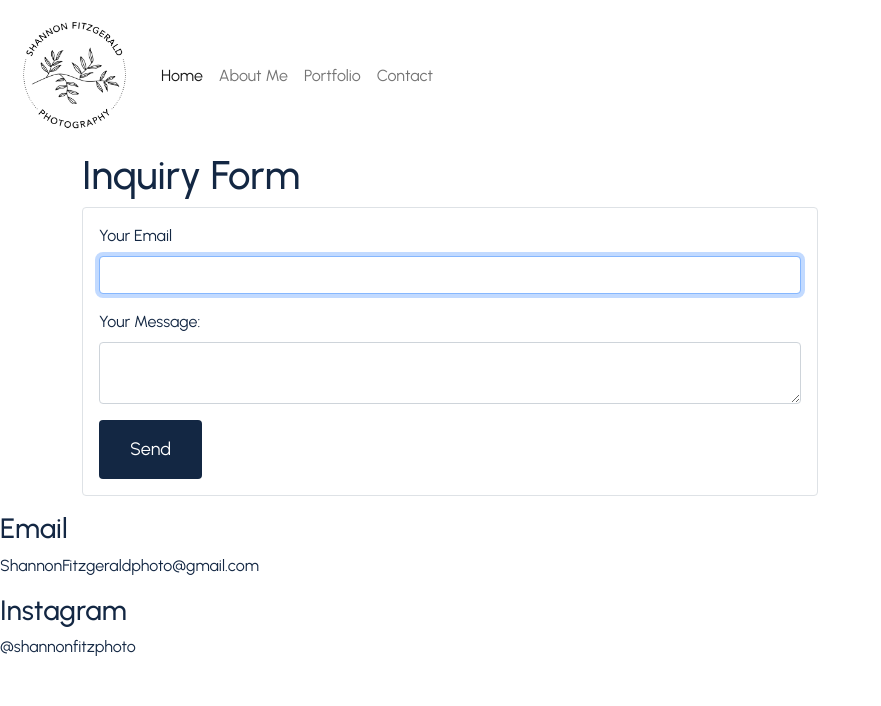
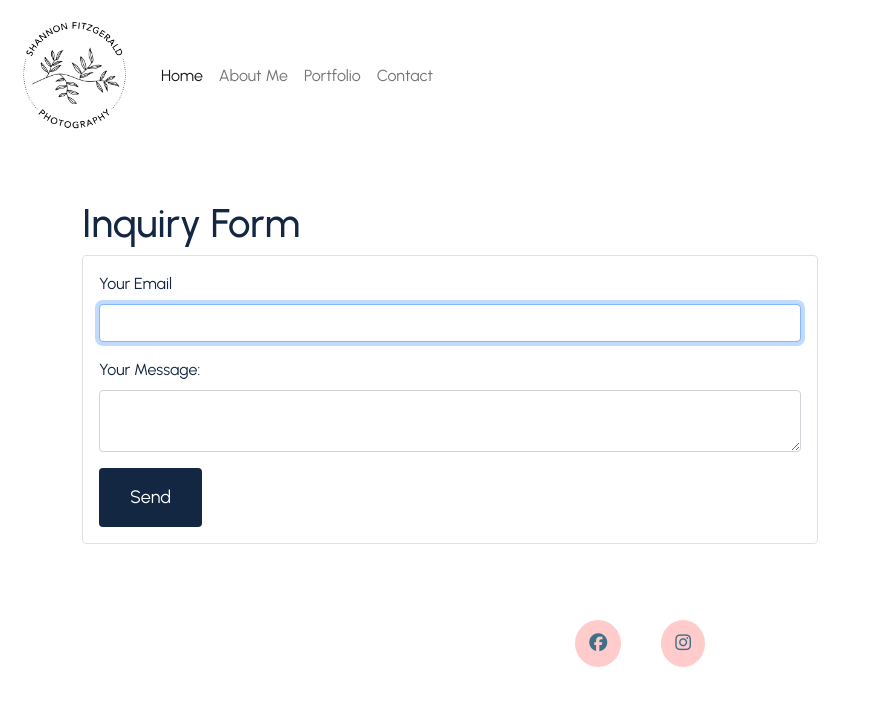
Before and after one commit to Jackie726/Shannon_Fitzgerald_Photo, a plain HTML site: page contact.html in a window 1280 px wide. Shown: the whole page, without its empty margins (0-881 px from the left). Drawn offline with nearby package versions, Linux system fonts and the light colour scheme.

Commit message:
spacing for inquiry form

```diff
--- a/contact.html
+++ b/contact.html
@@ -68,7 +68,7 @@
     </div>
   </nav>
   <div class="content-container container">
-    <div class="content">
+    <div class="content mt-5">
       <h1>Inquiry Form</h1>
       <div class="row">
         <div class="col-md-8">
@@ -90,8 +90,12 @@
     </div>
   </div>
 </div>
-  <h3>Email</h3>
-  <p>ShannonFitzgeraldphoto@gmail.com</p>
-  <h3>Instagram</h3>
-  <p>@shannonfitzphoto</p>
+<footer>
+<div class="social-links d-flex justify-content-center mt-6">
+          <a href="https://www.facebook.com/profile.php?id=100068752396518" target="_blank">
+          <i class="fab fa-facebook"></i></a>
+          <a href="https://www.instagram.com/shannonfitzphoto/" target="_blank">
+          <i class="fab fa-instagram"></i></a>
+</div>
+</footer>
 </html>
--- a/style.css
+++ b/style.css
@@ -8,6 +8,9 @@
 body {
   font-family: var(--default-font-family);
   color: var(--fourth-color);
+}
+img {
+  border-radius: 4px;
 }
 
 .hero {
@@ -122,6 +125,3 @@ footer .social-links a:hover {
   color: white;
   background: var(--secondary-color);
 }
-img {
-  border-radius: 4px;
-}
```
